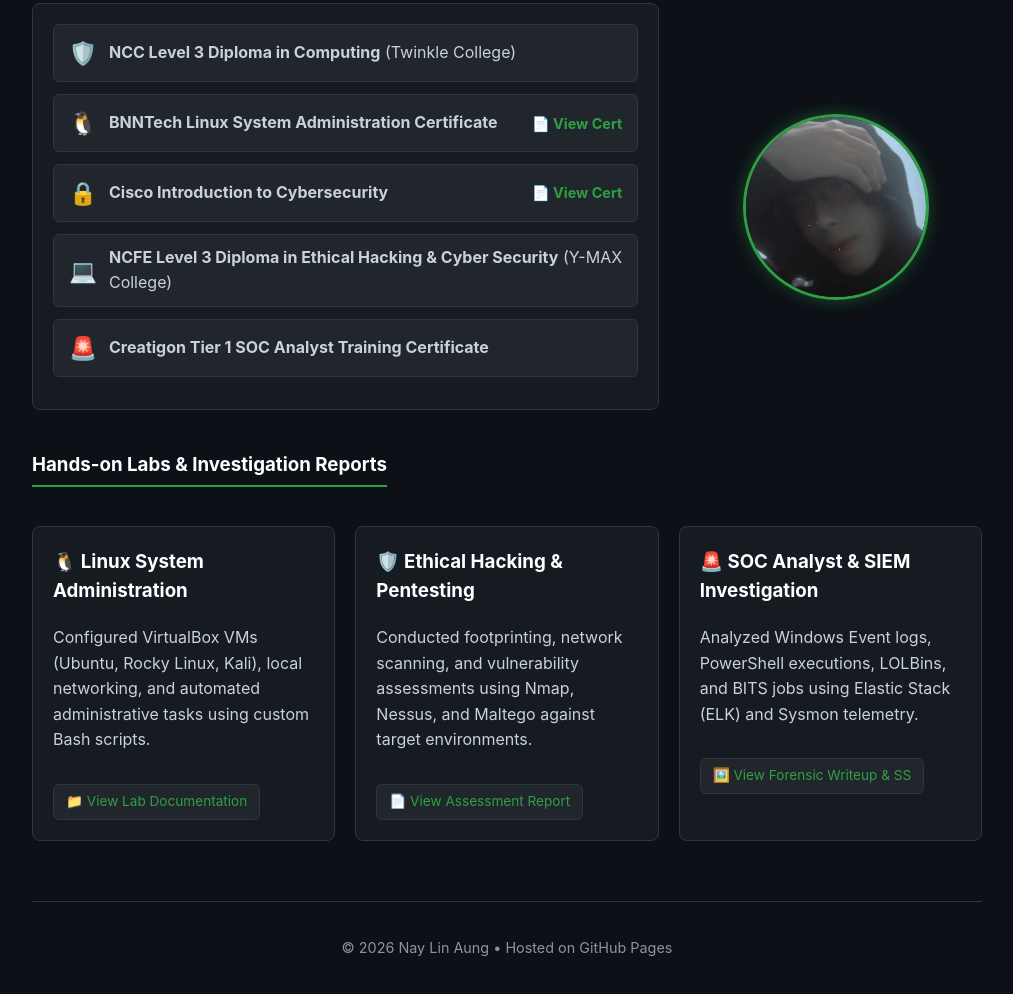
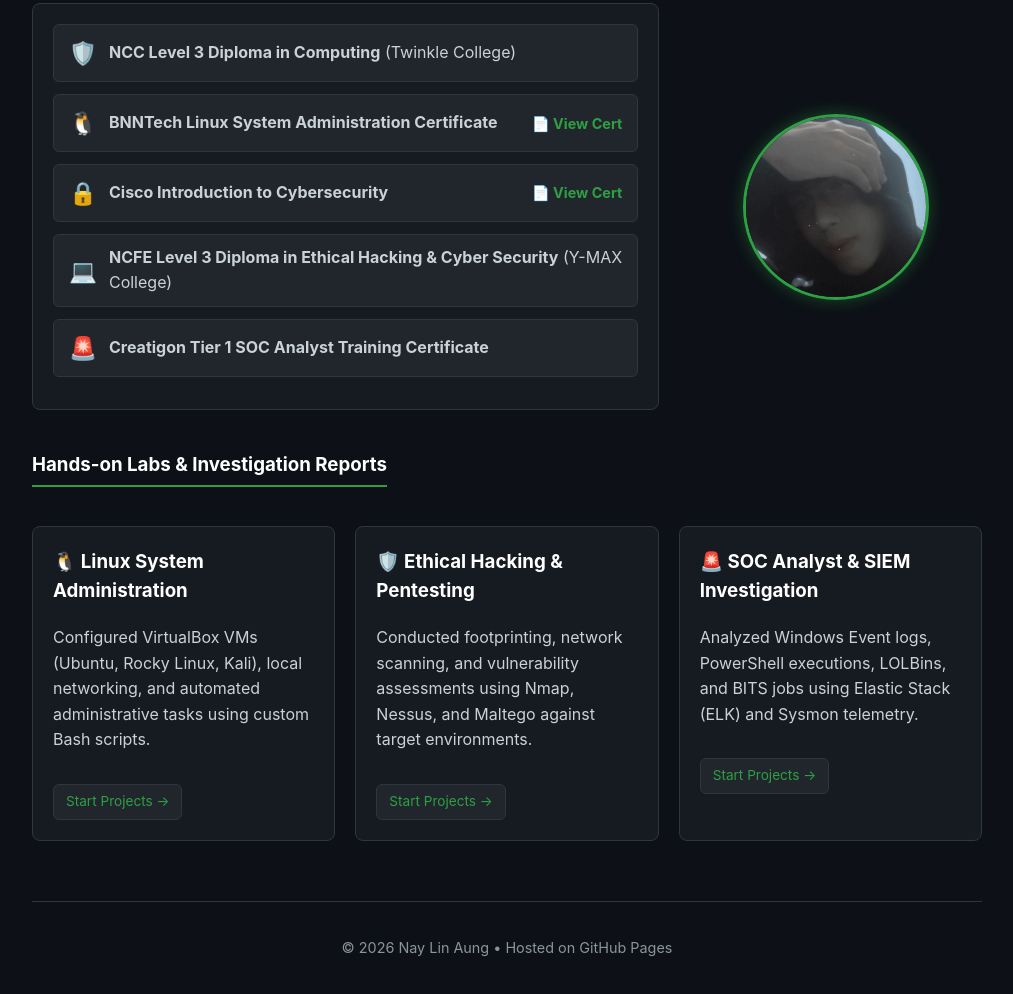
Before and after one commit to htetnay-cyber/htetnay-cyber.github.io, a plain HTML site: page index.html in a window 1280 px wide. Shown: the part 400-1394 px from the top of the page, without its empty margins (133-1146 px from the left). Drawn offline with Linux system fonts and the light colour scheme.

Commit message:
Update project links in index.html

```diff
--- a/index.html
+++ b/index.html
@@ -297,17 +297,17 @@
             <div class="card">
                 <h3>🐧 Linux System Administration</h3>
                 <p>Configured VirtualBox VMs (Ubuntu, Rocky Linux, Kali), local networking, and automated administrative tasks using custom Bash scripts.</p>
-                <a href="https://github.com/htetnay-cyber" target="_blank" class="btn-link">📁 View Lab Documentation</a>
+                <a href="linux-lab.pdf" target="_blank" class="btn-link">Start Projects &rarr;</a>
             </div>
             <div class="card">
                 <h3>🛡️ Ethical Hacking & Pentesting</h3>
                 <p>Conducted footprinting, network scanning, and vulnerability assessments using Nmap, Nessus, and Maltego against target environments.</p>
-                <a href="pentest-lab.md" target="_blank" class="btn-link">📄 View Assessment Report</a>
+                <a href="My-projest(Pentest).pdf" target="_blank" class="btn-link">Start Projects &rarr;</a>
             </div>
             <div class="card">
                 <h3>🚨 SOC Analyst & SIEM Investigation</h3>
                 <p>Analyzed Windows Event logs, PowerShell executions, LOLBins, and BITS jobs using Elastic Stack (ELK) and Sysmon telemetry.</p>
-                <a href="https://github.com/htetnay-cyber" target="_blank" class="btn-link">🖼️ View Forensic Writeup & SS</a>
+                <a href="soc-lab.pdf" target="_blank" class="btn-link">Start Projects &rarr;</a>
             </div>
         </div>
 
```
